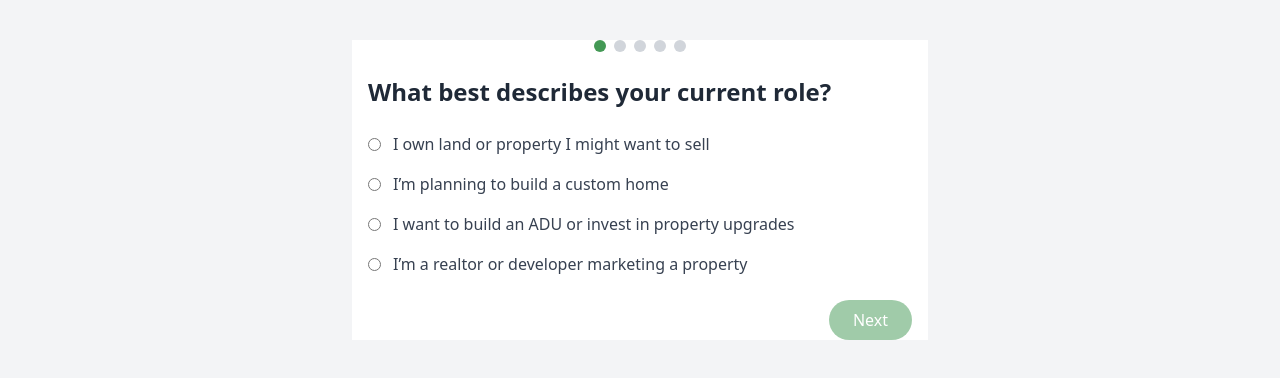
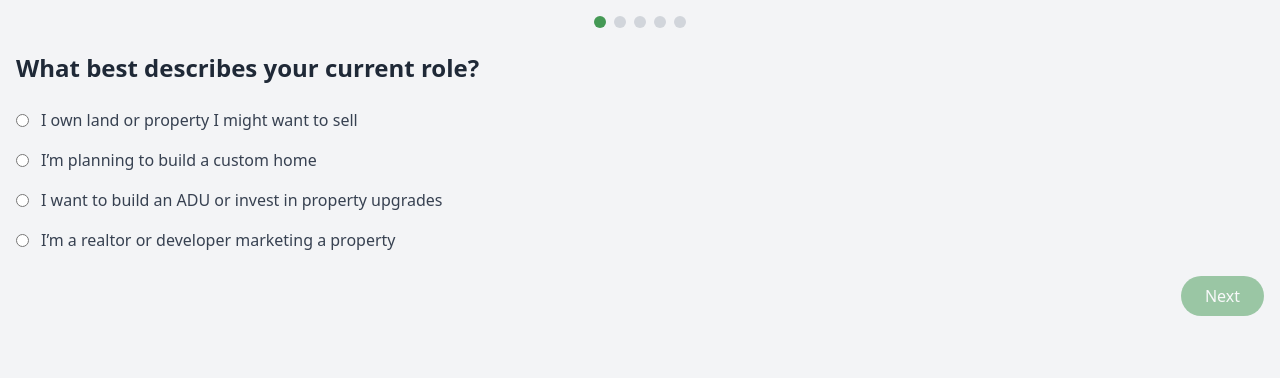
Before and after one commit to marketingsiglux-creator/lotplan-quiz-full, a React (Create React App) app: page / in a window 1280 px wide. Shown: the top 378 px of the page. Built offline with nearby package versions, Linux system fonts and the light colour scheme; the HTML template or start-up script is replaced by a standard one.

Commit message:
Update LotPlanServiceQuiz.jsx

```diff
--- a/src/components/LotPlanServiceQuiz.jsx
+++ b/src/components/LotPlanServiceQuiz.jsx
@@ -111,7 +111,7 @@ export default function LotPlanServiceQuiz() {
   if (result) {
     const { description, ctaText, cta } = resultDetails[result];
     return (
-      <div className="w-full max-w-xl mx-auto mt-6 px-4 text-center bg-white">
+      <div className="w-full px-0 text-center bg-transparent">
         <h2 className="text-3xl font-bold mb-4 text-gray-800">Your Ideal LotPlan Service:</h2>
         <p className="text-xl text-[#449955] font-medium mb-4">{result}</p>
         <p className="mb-6 text-gray-600">{description}</p>
@@ -120,7 +120,7 @@ export default function LotPlanServiceQuiz() {
           href={cta}
           target="_blank"
           rel="noopener noreferrer"
-          className="w-full max-w-md mx-auto mb-4 inline-block bg-[#449955] text-white px-4 py-2 rounded"
+          className="inline-block bg-[#449955] text-white px-6 py-3 rounded"
         >
           {ctaText}
         </a>
@@ -131,7 +131,7 @@ export default function LotPlanServiceQuiz() {
             setAnswers({});
             setResult(null);
           }}
-          className="border border-gray-400 px-4 py-2 rounded mt-4"
+          className="border border-gray-400 px-4 py-2 rounded mt-6"
         >
           Restart Quiz
         </button>
@@ -142,7 +142,7 @@ export default function LotPlanServiceQuiz() {
   const currentQuestion = questions[step];
 
   return (
-    <div className="w-full max-w-xl mx-auto mt-6 px-4 bg-white">
+    <div className="w-full px-0 bg-transparent">
       {/* ✅ Green Progress Dots */}
       <div className="flex justify-center mb-6">
         {questions.map((_, index) => (
```
